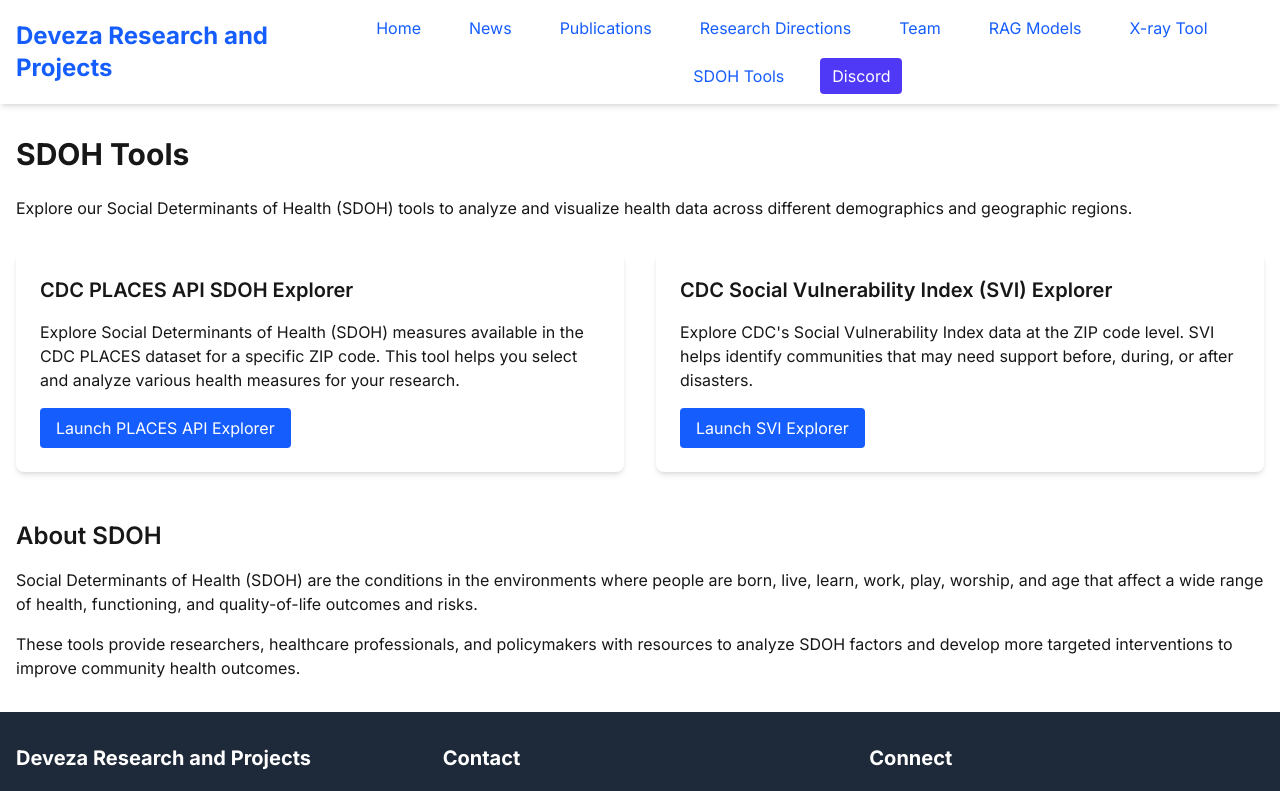
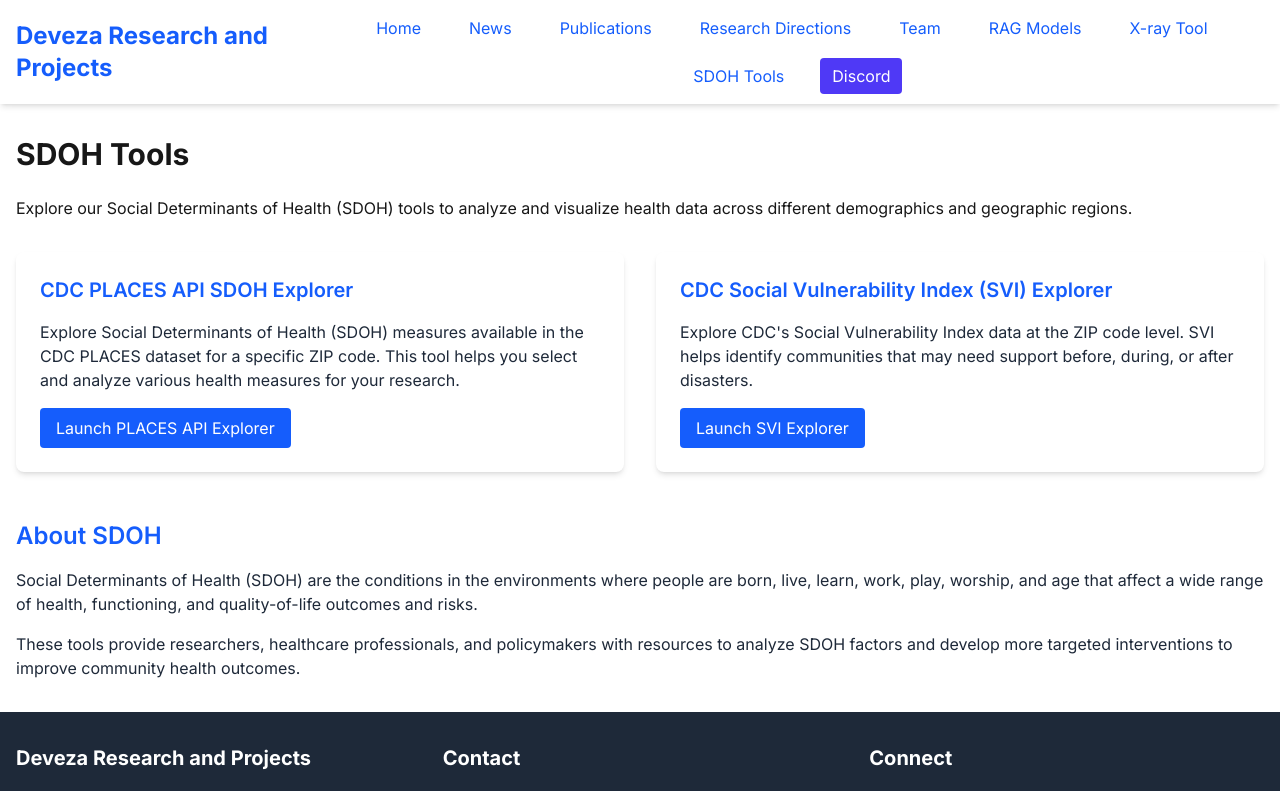
Before and after one commit to ldeveza/devezaresearch-website, a Next.js app: page /sdoh-tools in a window 1280 px wide. Shown: the top 791 px of the page. Built offline with nearby package versions, Linux system fonts and the light colour scheme.

Commit message:
Improve text contrast in SDOH Tools page with blue headings and dark gray text

```diff
--- a/src/app/sdoh-tools/page.tsx
+++ b/src/app/sdoh-tools/page.tsx
@@ -11,8 +11,8 @@
 
       <div className="grid grid-cols-1 md:grid-cols-2 gap-8 mt-8">
         <div className="bg-white p-6 rounded-lg shadow-md">
-          <h2 className="text-xl font-semibold mb-4">CDC PLACES API SDOH Explorer</h2>
-          <p className="mb-4">
+          <h2 className="text-xl font-semibold mb-4 text-blue-600">CDC PLACES API SDOH Explorer</h2>
+          <p className="mb-4 text-gray-800">
             Explore Social Determinants of Health (SDOH) measures available in the CDC PLACES dataset for a specific ZIP code.
             This tool helps you select and analyze various health measures for your research.
           </p>
@@ -25,8 +25,8 @@
         </div>
 
         <div className="bg-white p-6 rounded-lg shadow-md">
-          <h2 className="text-xl font-semibold mb-4">CDC Social Vulnerability Index (SVI) Explorer</h2>
-          <p className="mb-4">
+          <h2 className="text-xl font-semibold mb-4 text-blue-600">CDC Social Vulnerability Index (SVI) Explorer</h2>
+          <p className="mb-4 text-gray-800">
             Explore CDC&apos;s Social Vulnerability Index data at the ZIP code level. SVI helps identify communities
             that may need support before, during, or after disasters.
           </p>
@@ -40,12 +40,12 @@
       </div>
 
       <div className="mt-12">
-        <h2 className="text-2xl font-semibold mb-4">About SDOH</h2>
-        <p className="mb-4">
+        <h2 className="text-2xl font-semibold mb-4 text-blue-600">About SDOH</h2>
+        <p className="mb-4 text-gray-800">
           Social Determinants of Health (SDOH) are the conditions in the environments where people are born, live, learn, work,
           play, worship, and age that affect a wide range of health, functioning, and quality-of-life outcomes and risks.
         </p>
-        <p>
+        <p className="text-gray-800">
           These tools provide researchers, healthcare professionals, and policymakers with resources to analyze
           SDOH factors and develop more targeted interventions to improve community health outcomes.
         </p>
```
